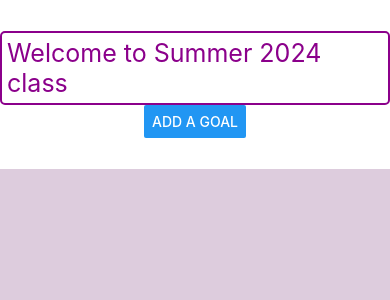
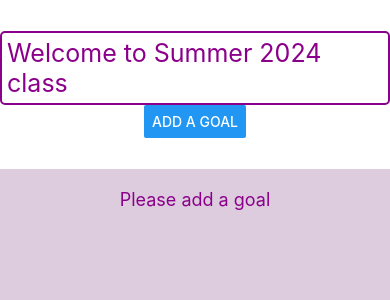
Before and after one commit to oiat11/summer2024, a React Native app: screen / in a window 390 px wide. Shown: the top 300 px of the page. Built offline with nearby package versions, Linux system fonts and the light colour scheme.

Commit message:
added the list and rendered the list using array.map

```diff
--- a/App.js
+++ b/App.js
@@ -1,17 +1,17 @@
 import { StatusBar } from 'expo-status-bar';
 import Header from './Components/Header';
 import Input from './Components/Input';
-import { View, Text, StyleSheet, Button, SafeAreaView } from 'react-native';
+import { View, Text, StyleSheet, Button, SafeAreaView, ScrollView } from 'react-native';
 import { useState } from 'react';
 
 export default function App() {
   const appName = 'Summer 2024 class';
-  const [text, setText] = useState('');
   const [modalVisible, setModalVisible] = useState(false);
+  const [goals, setGoals] = useState([]);
 
   function handleInputData(data) {
-    console.log('callback fn called with:', data);
-    setText(data);
+    const newGoal = { text: data, id: Math.random().toString() };
+    setGoals(currentGoals => [...currentGoals, newGoal]);
     setModalVisible(false);
   }
 
@@ -22,13 +22,22 @@ export default function App() {
   return (
     <SafeAreaView style={styles.container}>
       <View style={styles.topContainer}>
-      <Header appName={appName} theme="dark">
-      </Header>
-      <Input inputHandler={handleInputData} isModalVisible={modalVisible} onCancel={handleCancel}/>
-      <Button title="Add a goal" onPress={() => setModalVisible(true)} />
+        <Header appName={appName} theme="dark" />
+        <Input inputHandler={handleInputData} isModalVisible={modalVisible} onCancel={handleCancel} />
+        <Button title="Add a goal" onPress={() => setModalVisible(true)} />
       </View>
       <View style={styles.bottomContainer}>
-      <Text style={styles.textStyle}>{text}</Text>
+        {goals.length === 0 && <Text style={styles.noGoalsText}>Please add a goal</Text>}
+        <ScrollView>
+          {goals.map((goalObj) => {
+            console.log(goalObj);
+            return (
+              <View key={goalObj.id} style={styles.textContainer}>
+                <Text style={styles.textStyle}>{goalObj.text}</Text>
+              </View>
+            );
+          })}
+        </ScrollView>
       </View>
       <StatusBar style="auto" />
     </SafeAreaView>
@@ -39,11 +48,18 @@ const styles = StyleSheet.create({
   container: {
     flex: 1,
     backgroundColor: '#fff',
-    justifyContent: 'center',
   },
   textStyle: {
     fontSize: 20,
-    color: 'red',
+    color: 'darkmagenta',
+  },
+  textContainer: {
+    width: '10%',
+    backgroundColor: "#aaa",
+    padding: 10,
+    marginVertical: 10,
+    borderRadius: 5,
+    alignSelf: 'center',
   },
   topContainer: {
     justifyContent: 'center',
@@ -51,8 +67,17 @@ const styles = StyleSheet.create({
     flex: 1,
   },
   bottomContainer: {
+    alignContent: 'center',
+    justifyContent: 'center',
     flex: 4,
     backgroundColor: '#dcd',
-    alignItems: 'center',
+    width: '100%',
+  },
+
+  noGoalsText: {
+    fontSize: 18,
+    color: 'darkmagenta',
+    textAlign: 'center',
+    marginVertical: 20,
   },
 });
```
